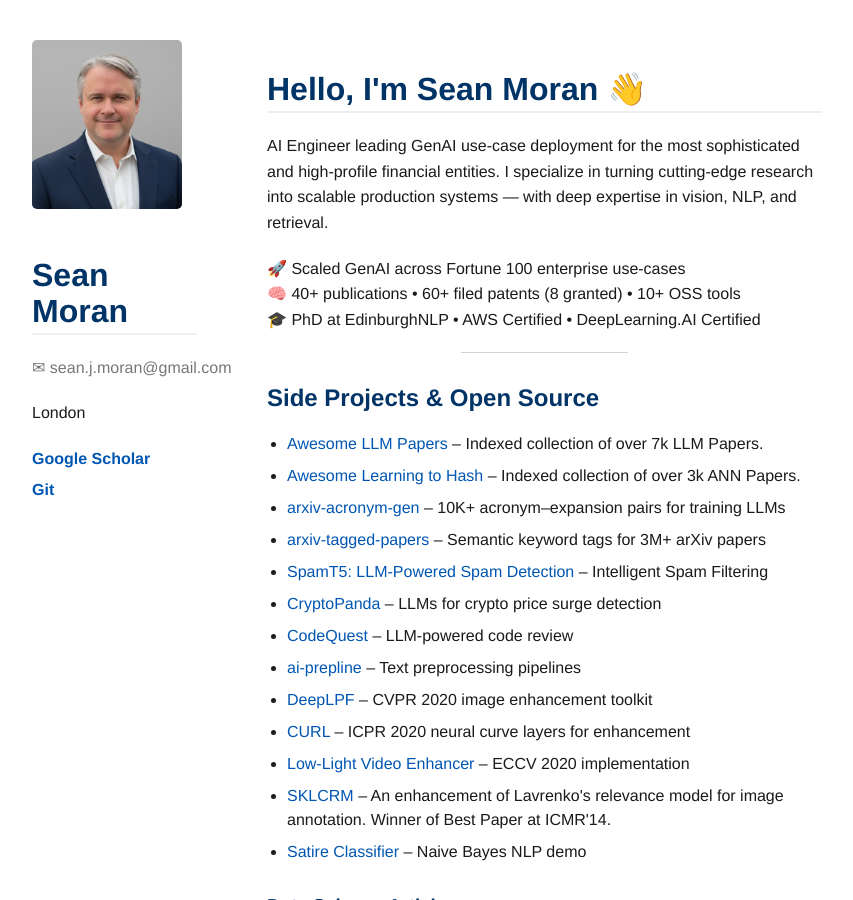
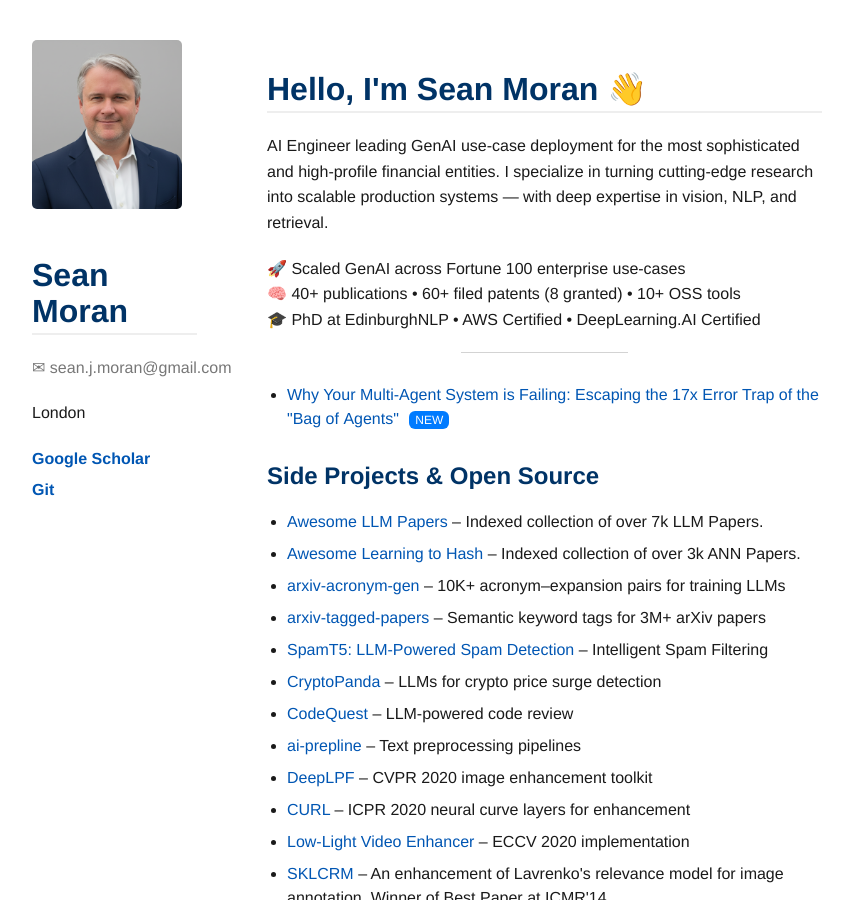
Before and after one commit to sjmoran/sjmoran.github.io, a Jekyll site: the page built from index.md, in a window 1280 px wide and 900 px high. Shown: the whole window, without its empty margins (8-861 px from the left). Built offline with Jekyll 4.4.1, drawn with Linux system fonts in a browser that asks for light colours.

Commit message:
Add new article link to hero section

```diff
--- a/_includes/hero.html
+++ b/_includes/hero.html
@@ -9,3 +9,14 @@
 </p>
 
 <hr>
+
+<ul>
+  <li>
+    <a href="https://medium.com/@sean.j.moran/why-your-multi-agent-system-is-failing-escaping-the-17x-error-trap-of-the-bag-of-agents-a2cfcbe4ff5d">
+      Why Your Multi-Agent System is Failing: Escaping the 17x Error Trap of the "Bag of&nbsp;Agents"
+    </a>
+    <span style="background:#007BFF; color:white; padding:2px 6px; margin-left:6px; border-radius:6px; font-size:0.75em;">
+      NEW
+    </span>
+  </li>
+</ul>
```
